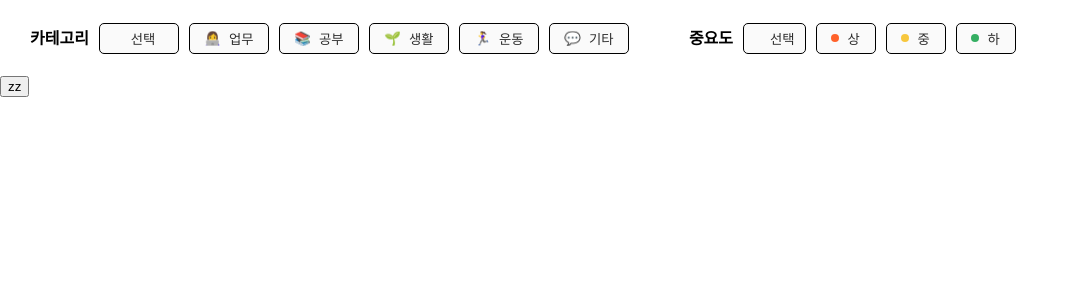
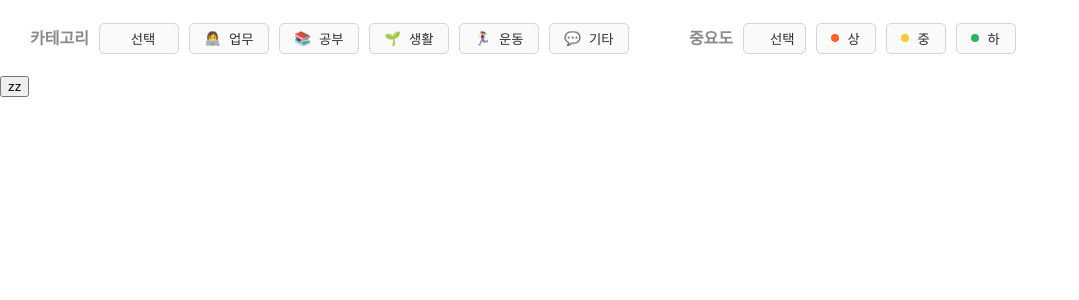
Before and after one commit to TEAM-8ight/modu-todo, a React (Create React App) app: page / in a window 1280 px wide. Shown: the top 300 px of the page, without its empty margins (0-1079 px from the left). Built offline with nearby package versions, Linux system fonts and the light colour scheme.

Commit message:
[#8] style : Theme.ts 색상 추가

```diff
--- a/src/styles/Theme.ts
+++ b/src/styles/Theme.ts
@@ -13,5 +13,7 @@ export const Theme = {
     lightGray: '#FAFAFA',
     gray: '#4B4B4B',
     darkGray: '#3B3B3B',
+    textGray: '#8A8A8A',
+    borderGray: '#D5D5D5',
   },
 };
```
